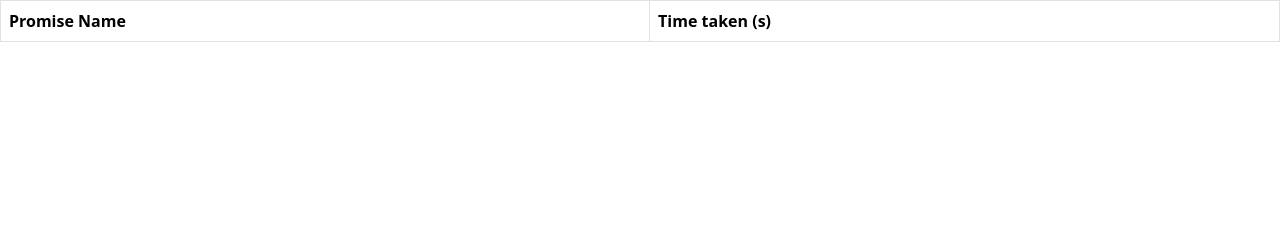
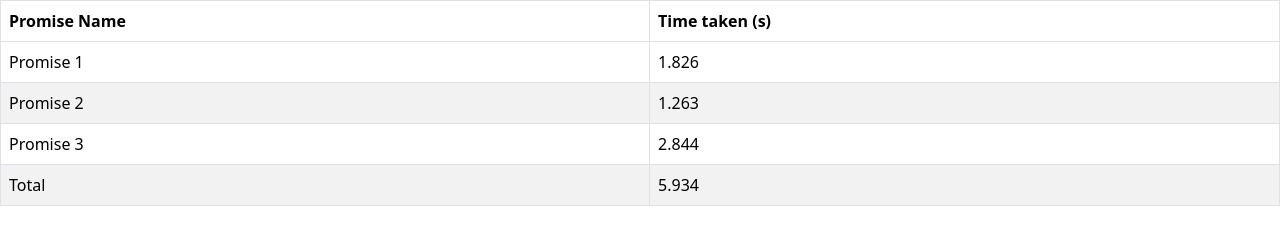
Before and after one commit to acciojob/wait-for-multiple-promises-dnyaneshwarwagh0072, a website: page main.html in a window 1280 px wide. Drawn offline with nearby package versions, Linux system fonts and the light colour scheme.

Commit message:
created a submission

```diff
--- a/main.html
+++ b/main.html
@@ -12,7 +12,7 @@
   </head>
 
   <body>
-    <!-- the entire body must be written by student -->
+
     <table class="table table-striped table-hover table-bordered">
         <thead>
             <tr>
@@ -20,7 +20,11 @@
                 <th>Time taken (s)</th>
             </tr>
         </thead>
-      <tbody id="output"></tbody>
+        <tbody id="output">
+            <tr>
+                <td colspan="2" id="loading-text">Loading...</td>
+            </tr>
+        </tbody>
     </table>
 
     <script type="text/javascript" src="./script.js"></script>
--- a/script.js
+++ b/script.js
@@ -1 +1,46 @@
-//your JS code here. If required.
+function createRandomPromise(id) {
+    const time = Math.random() * 2 + 1;
+    return new Promise((resolve) => {
+        setTimeout(() => resolve({ id, time }), time * 1000);
+    });
+}
+
+const promises = [
+    createRandomPromise('Promise 1'),
+    createRandomPromise('Promise 2'),
+    createRandomPromise('Promise 3'),
+];
+
+function populateTable(results) {
+    const tableBody = document.getElementById('output');
+    let totalTime = 0;
+
+    results.forEach((result) => {
+        const row = document.createElement('tr');
+        const cell1 = document.createElement('td');
+        const cell2 = document.createElement('td');
+
+        cell1.textContent = result.id;
+        cell2.textContent = result.time.toFixed(3);
+        row.appendChild(cell1);
+        row.appendChild(cell2);
+        tableBody.appendChild(row);
+
+        totalTime += result.time;
+    });
+
+    const totalRow = document.createElement('tr');
+    const totalCell1 = document.createElement('td');
+    const totalCell2 = document.createElement('td');
+
+    totalCell1.textContent = 'Total';
+    totalCell2.textContent = totalTime.toFixed(3);
+    totalRow.appendChild(totalCell1);
+    totalRow.appendChild(totalCell2);
+    tableBody.appendChild(totalRow);
+}
+
+Promise.all(promises).then((results) => {
+    document.getElementById('loading-text').remove();
+    populateTable(results);
+});
```
Lines whose indentation alone changed are shown as unchanged.
